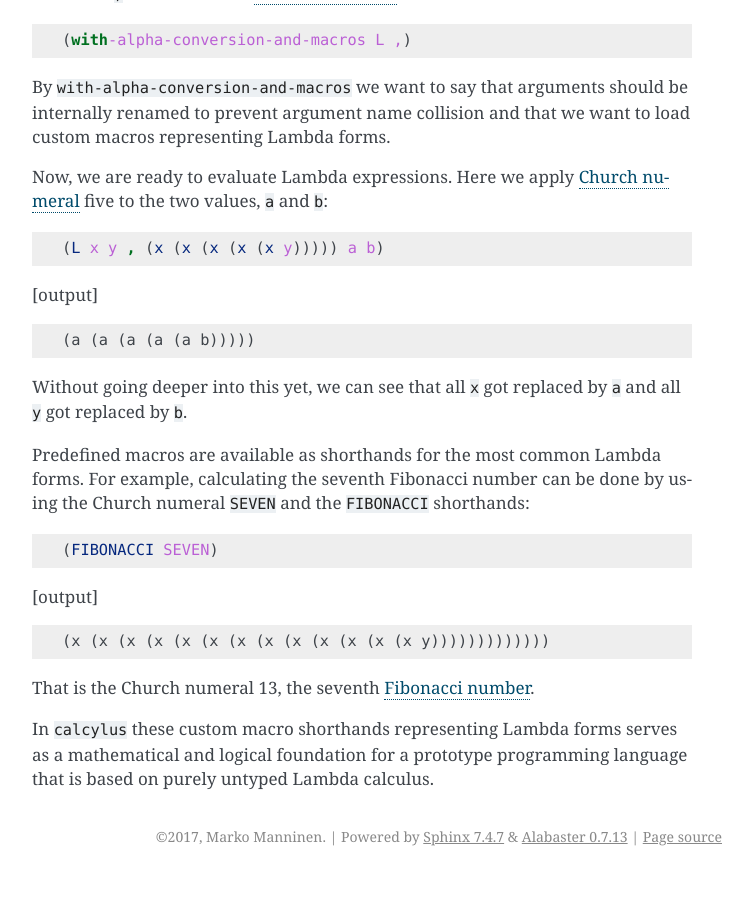
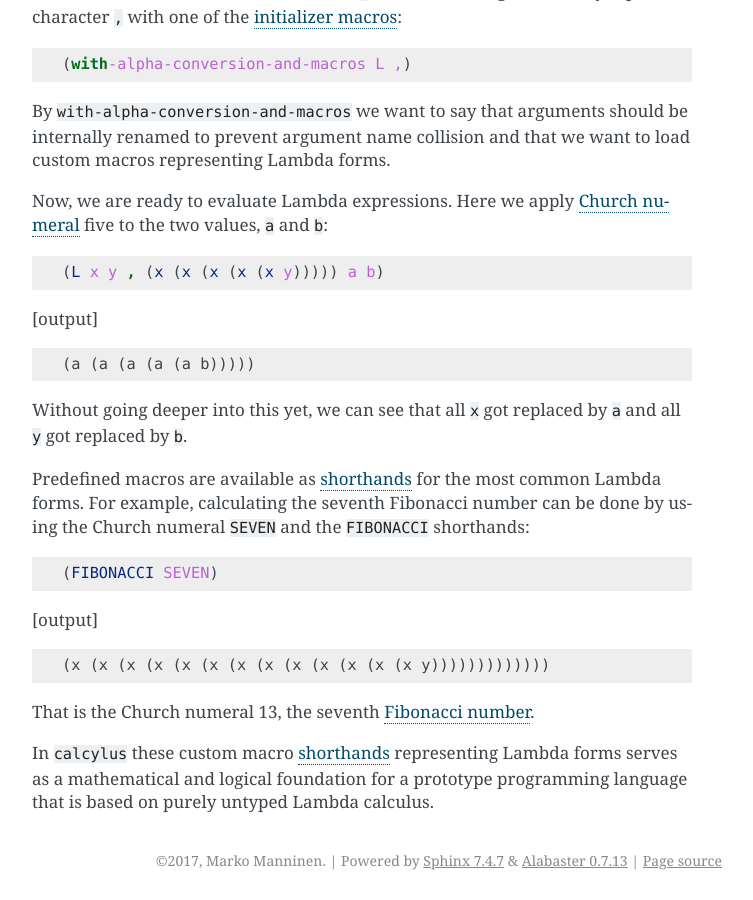
Before and after one commit to markomanninen/calchylus, a Sphinx documentation site: the page built from doc/quick.rst, in a window 1280 px wide and 900 px high, scrolled down 1139 px. Shown: the whole window, without its empty margins (388-1141 px from the left). Built offline with Sphinx 7.4.7, drawn with Linux system fonts in a browser that asks for light colours; pages that are not in the unit, such as notebooks, are missing from menus; before the commit the page ends 2015 px from its top, so only the background shows below that; some of the changed text lies outside the part shown.

Commit message:
links to refs

```diff
--- a/doc/quick.rst
+++ b/doc/quick.rst
@@ -91,7 +92,7 @@
 Without going deeper into this yet, we can see that all ``x`` got replaced by
 ``a`` and all ``y`` got replaced by ``b``.
 
-Predefined macros are available as shorthands for the most common Lambda forms.
+Predefined macros are available as `shorthands`_ for the most common Lambda forms.
 For example, calculating the seventh Fibonacci number can be done by using the
 Church numeral ``SEVEN`` and the ``FIBONACCI`` shorthands:
 
```
Also changed, not shown: other parts of doc/quick.rst (+5 -2 lines), README.rst (+6 -3 lines).
